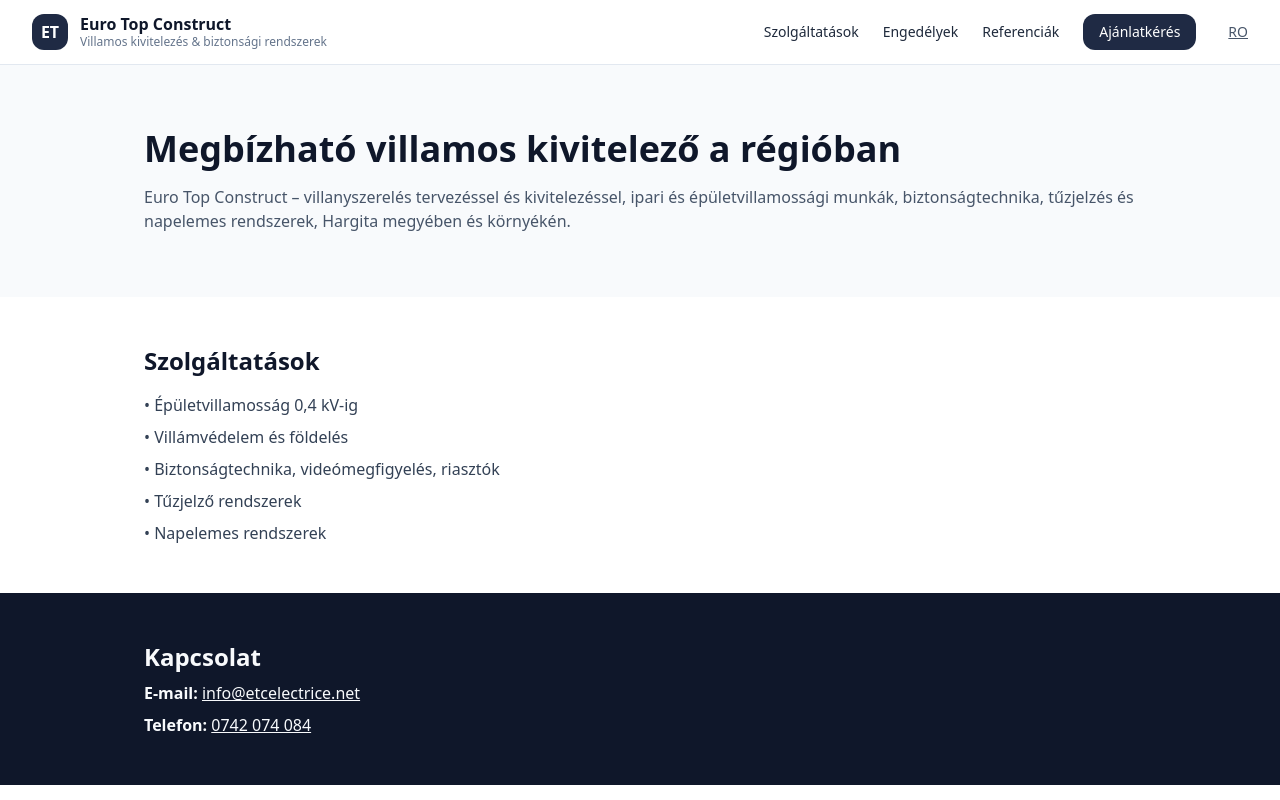
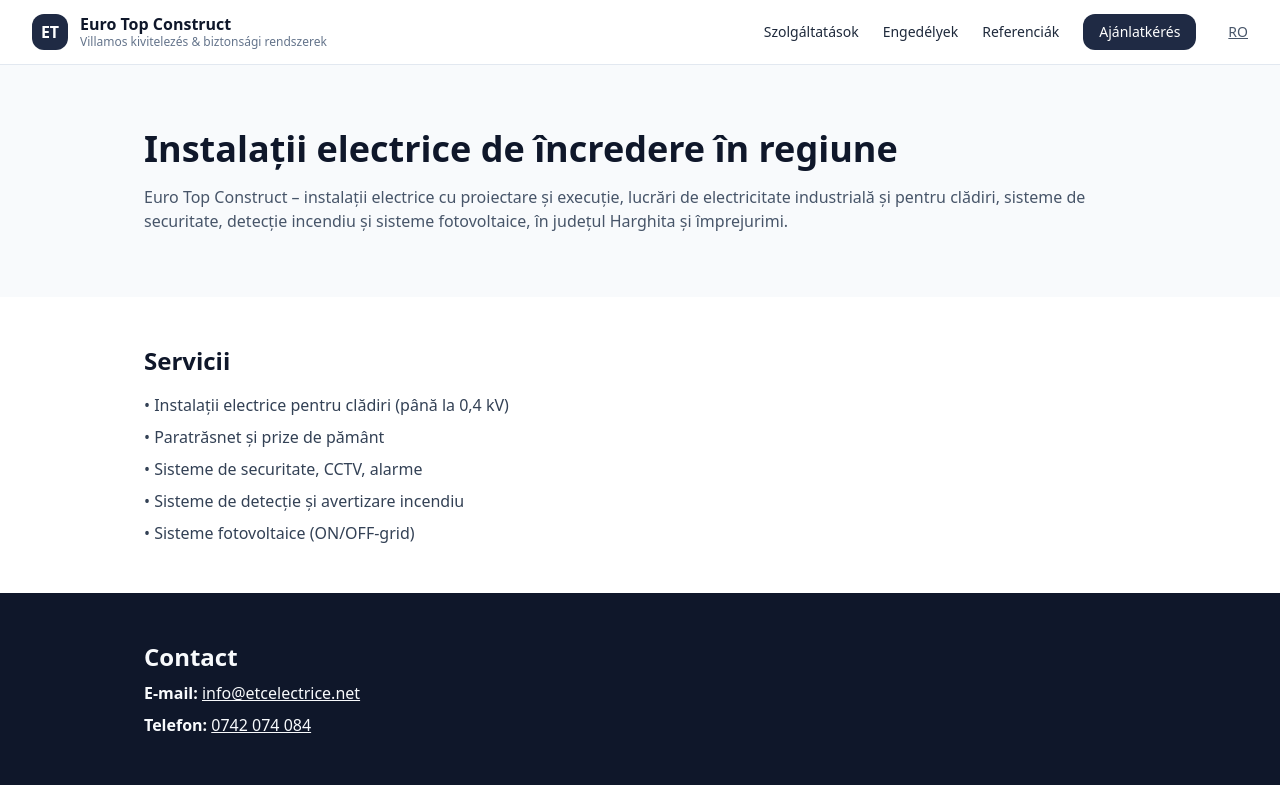
Before and after one commit to etcelectrice-site/etcelectrice-site, a Next.js app: page / in a window 1280 px wide. Built offline with nearby package versions, Linux system fonts and the light colour scheme.

Commit message:
Update page.tsx

```diff
--- a/app/page.tsx
+++ b/app/page.tsx
@@ -4,32 +4,33 @@
       <section className="bg-slate-50">
         <div className="max-w-5xl mx-auto px-4 py-16">
           <h1 className="text-3xl sm:text-4xl font-extrabold text-slate-900">
-            Megbízható villamos kivitelező a régióban
+            Instalații electrice de încredere în regiune
           </h1>
           <p className="mt-4 text-slate-600">
-            Euro Top Construct – villanyszerelés tervezéssel és kivitelezéssel,
-            ipari és épületvillamossági munkák, biztonságtechnika, tűzjelzés és
-            napelemes rendszerek, Hargita megyében és környékén.
+            Euro Top Construct – instalații electrice cu proiectare și execuție,
+            lucrări de electricitate industrială și pentru clădiri, sisteme de
+            securitate, detecție incendiu și sisteme fotovoltaice, în județul
+            Harghita și împrejurimi.
           </p>
         </div>
       </section>
 
       <section className="py-12 bg-white">
         <div className="max-w-5xl mx-auto px-4">
-          <h2 className="text-2xl font-bold text-slate-900">Szolgáltatások</h2>
+          <h2 className="text-2xl font-bold text-slate-900">Servicii</h2>
           <ul className="mt-4 space-y-2 text-slate-700">
-            <li>• Épületvillamosság 0,4 kV-ig</li>
-            <li>• Villámvédelem és földelés</li>
-            <li>• Biztonságtechnika, videómegfigyelés, riasztók</li>
-            <li>• Tűzjelző rendszerek</li>
-            <li>• Napelemes rendszerek </li>
+            <li>• Instalații electrice pentru clădiri (până la 0,4 kV)</li>
+            <li>• Paratrăsnet și prize de pământ</li>
+            <li>• Sisteme de securitate, CCTV, alarme</li>
+            <li>• Sisteme de detecție și avertizare incendiu</li>
+            <li>• Sisteme fotovoltaice (ON/OFF-grid)</li>
           </ul>
         </div>
       </section>
 
       <section id="contact" className="py-12 bg-slate-900 text-slate-50">
         <div className="max-w-5xl mx-auto px-4 space-y-2">
-          <h2 className="text-2xl font-bold">Kapcsolat</h2>
+          <h2 className="text-2xl font-bold">Contact</h2>
           <p>
             <strong>E-mail: </strong>
             <a
```
